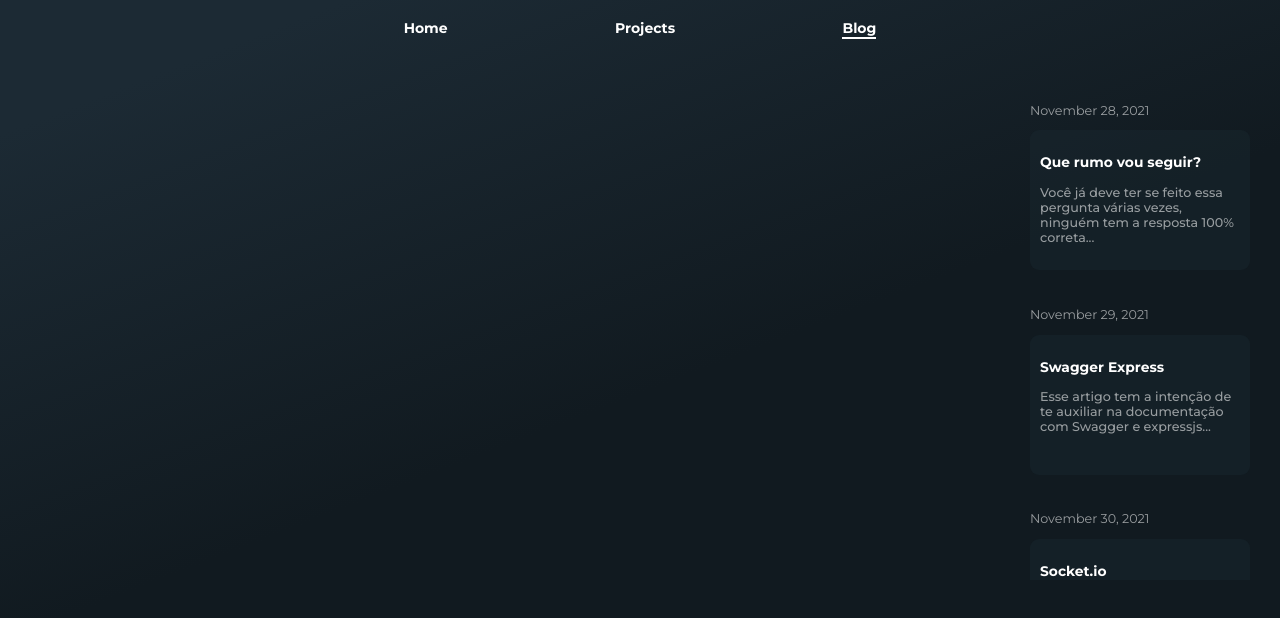
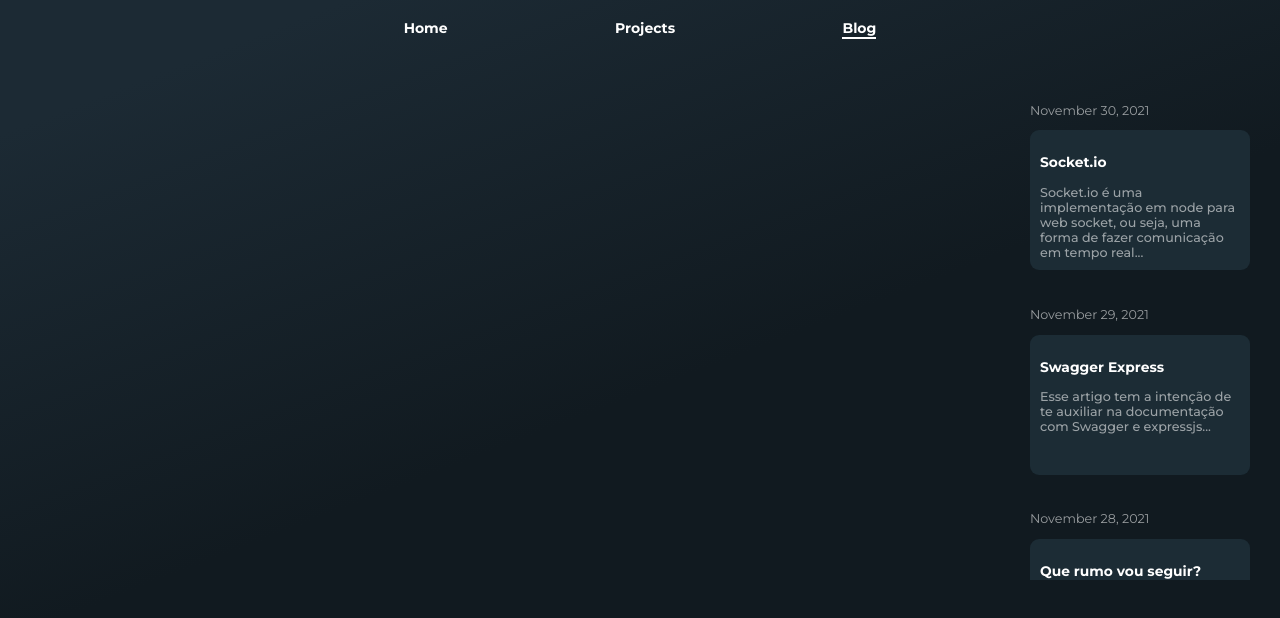
Before and after one commit to Joao208/personal-website, a Next.js app: page /blog-page in a window 1280 px wide. Shown: the top 618 px of the page. Built offline with nearby package versions, Linux system fonts and the light colour scheme.

Commit message:
feat: adding selected card

```diff
--- /dev/null
+++ b/src/components/timeline/components.ts
@@ -0,0 +1,5 @@
+import { InputHTMLAttributes } from 'react'
+
+export interface CardInterface extends InputHTMLAttributes<HTMLInputElement> {
+  selected?: boolean
+}
--- a/src/components/timeline/index.tsx
+++ b/src/components/timeline/index.tsx
@@ -1,17 +1,23 @@
 import moment from 'moment'
 import Link from 'next/link'
+import { useRouter } from 'next/router'
 
 import { posts } from 'src/constants/posts'
 import * as S from './style'
 
 const Timeline = () => {
+  const router = useRouter()
+  const { pageId } = router.query
+
+  const index = typeof pageId === 'string' && parseFloat(pageId ?? '0')
+
   return (
     <S.Wrapper>
-      {posts.map(({ createdAt, title, description }, index) => (
-        <Link key={index} href={`/blog-page?pageId=${index + 1}`} passHref>
+      {[...posts].reverse().map(({ createdAt, title, description }, ind) => (
+        <Link key={ind} href={`/blog-page?pageId=${ind + 1}`} passHref>
           <S.CardContainer>
             <S.Time>{moment(createdAt).format('LL')}</S.Time>
-            <S.Card>
+            <S.Card selected={ind + 1 == index}>
               <S.CardTitle>{title}</S.CardTitle>
               <S.Description>{description}</S.Description>
             </S.Card>
--- a/src/components/timeline/style.ts
+++ b/src/components/timeline/style.ts
@@ -1,4 +1,5 @@
-import styled from 'styled-components'
+import styled, { css } from 'styled-components'
+import { CardInterface } from './components'
 
 export const Wrapper = styled.div`
   position: absolute;
@@ -44,7 +45,11 @@ export const CardContainer = styled.div`
   display: inline-block;
 `
 
-export const Card = styled.div`
+const backgroundSelected = css`
+  background: #1c2c35;
+`
+
+export const Card = styled.div<CardInterface>`
   width: 220.44px;
 
   background: rgba(28, 44, 53, 0.37);
@@ -57,6 +62,8 @@ export const Card = styled.div`
   cursor: pointer;
 
   overflow: hidden;
+
+  ${({ selected }) => !selected && backgroundSelected}
 
   @media (max-width: 800px) {
     white-space: break-spaces;
--- a/src/pages/blog-page/index.tsx
+++ b/src/pages/blog-page/index.tsx
@@ -16,7 +16,7 @@ const BlogPage = () => {
   const index = typeof pageId === 'string' && parseFloat(pageId ?? '0') - 1
   const indexOf = typeof index === 'number' ? index : -1
 
-  const post = posts[indexOf]
+  const post = [...posts].reverse()[indexOf]
 
   return (
     <>
@@ -44,7 +44,7 @@ const BlogPage = () => {
               },
             }}
           >
-            {markdowns[indexOf]}
+            {[...markdowns].reverse()[indexOf]}
           </ReactMarkdown>
         </S.ContainerMarkdown>
       </Container>
--- a/src/pages/blog/index.tsx
+++ b/src/pages/blog/index.tsx
@@ -13,7 +13,7 @@ const Blog = () => {
         <Header page="blog" />
         <S.Title>knowledge I want to pass on</S.Title>
         <S.FlexWrapper>
-          {posts.map(({ title, description }, index) => (
+          {[...posts].reverse().map(({ title, description }, index) => (
             <Link key={index} href={`/blog-page?pageId=${index + 1}`} passHref>
               <S.Card>
                 <S.CardImage src={`/blogCards/blogCard${index + 1}.png`} />
```
Also changed, not shown: public/blogCards/blogCard1.png, public/blogCards/blogCard3.png.
